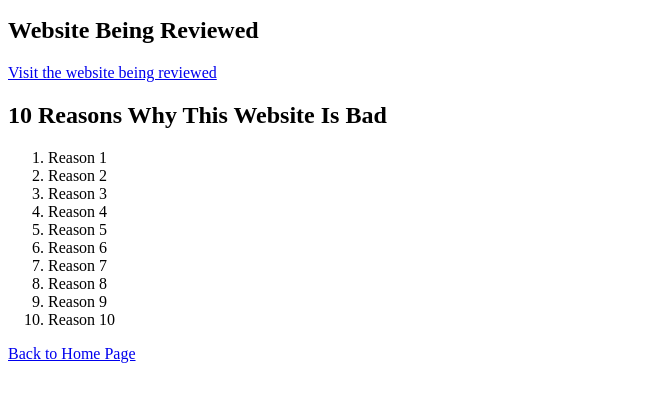
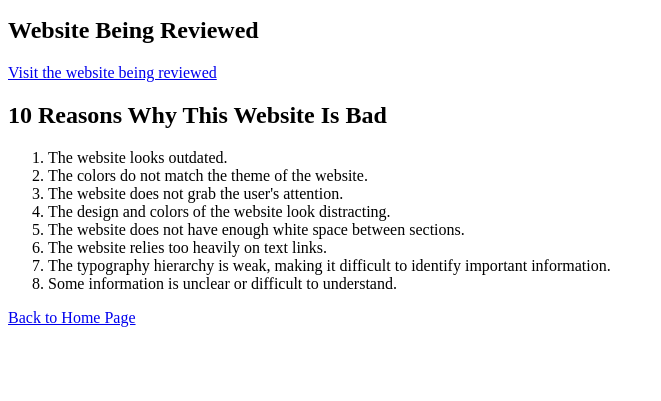
Before and after one commit to sephorabanks/IT-101-005, a plain HTML site: page q2.html in a window 1280 px wide. Shown: the part 101-502 px from the top of the page, without its empty margins (0-661 px from the left). Drawn offline with Linux system fonts and the light colour scheme.

Commit message:
Update q2.html

```diff
--- a/q2.html
+++ b/q2.html
@@ -20,16 +20,21 @@
 
     <h2>10 Reasons Why This Website Is Bad</h2>
     <ol>
-        <li>Reason 1</li>
-        <li>Reason 2</li>
-        <li>Reason 3</li>
-        <li>Reason 4</li>
-        <li>Reason 5</li>
-        <li>Reason 6</li>
-        <li>Reason 7</li>
-        <li>Reason 8</li>
-        <li>Reason 9</li>
-        <li>Reason 10</li>
+ <li>The website looks outdated.</li>
+
+    <li>The colors do not match the theme of the website.</li>
+
+    <li>The website does not grab the user's attention.</li>
+
+    <li>The design and colors of the website look distracting.</li>
+
+    <li>The website does not have enough white space between sections.</li>
+
+    <li>The website relies too heavily on text links.</li>
+
+    <li>The typography hierarchy is weak, making it difficult to identify important information.</li>
+
+    <li>Some information is unclear or difficult to understand.</li>
     </ol>
 
     <p><a href="index.html">Back to Home Page</a></p>
```
